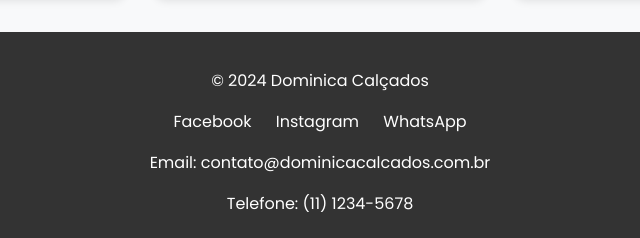
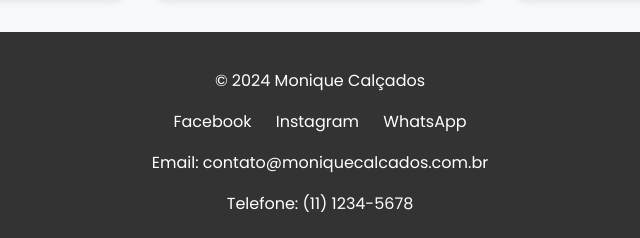
Before and after one commit to BrunaO-dev/catalogo-domenicacal-ados, a plain HTML site: page index.html/index.htm in a window 1280 px wide. Shown: the part 1227-1465 px from the top of the page, 320-960 px from the left. Drawn offline with Linux system fonts and the light colour scheme.

Commit message:
Update index.htm

```diff
--- a/index.html/index.htm
+++ b/index.html/index.htm
@@ -3,13 +3,13 @@
 <head>
   <meta charset="UTF-8">
   <meta name="viewport" content="width=device-width, initial-scale=1.0">
-  <title>Dominica Calçados</title>
+  <title> Monique Calçados</title>
   <link rel="stylesheet" href="style.css">
   <link href="https://fonts.googleapis.com/css2?family=Poppins:wght@300;400;600&display=swap" rel="stylesheet">
 </head>
 <body>
   <header>
-    <h1>Dominica Calçados</h1>
+    <h1> Monique Calçados</h1>
     <nav>
       <input type="text" placeholder="Buscar calçados..." class="search-bar">
 
@@ -71,12 +71,12 @@
   </main>
 
   <footer>
-    <p>&copy; 2024 Dominica Calçados</p>
+    <p>&copy; 2024 Monique Calçados</p>
     <div class="footer-links">
       <a href="#">Facebook</a>
       <a href="#">Instagram</a>
       <a href="#">WhatsApp</a>
-      <p>Email: contato@dominicacalcados.com.br</p>
+      <p>Email: contato@moniquecalcados.com.br</p>
       <p>Telefone: (11) 1234-5678</p>
     </div>
   </footer>
```
